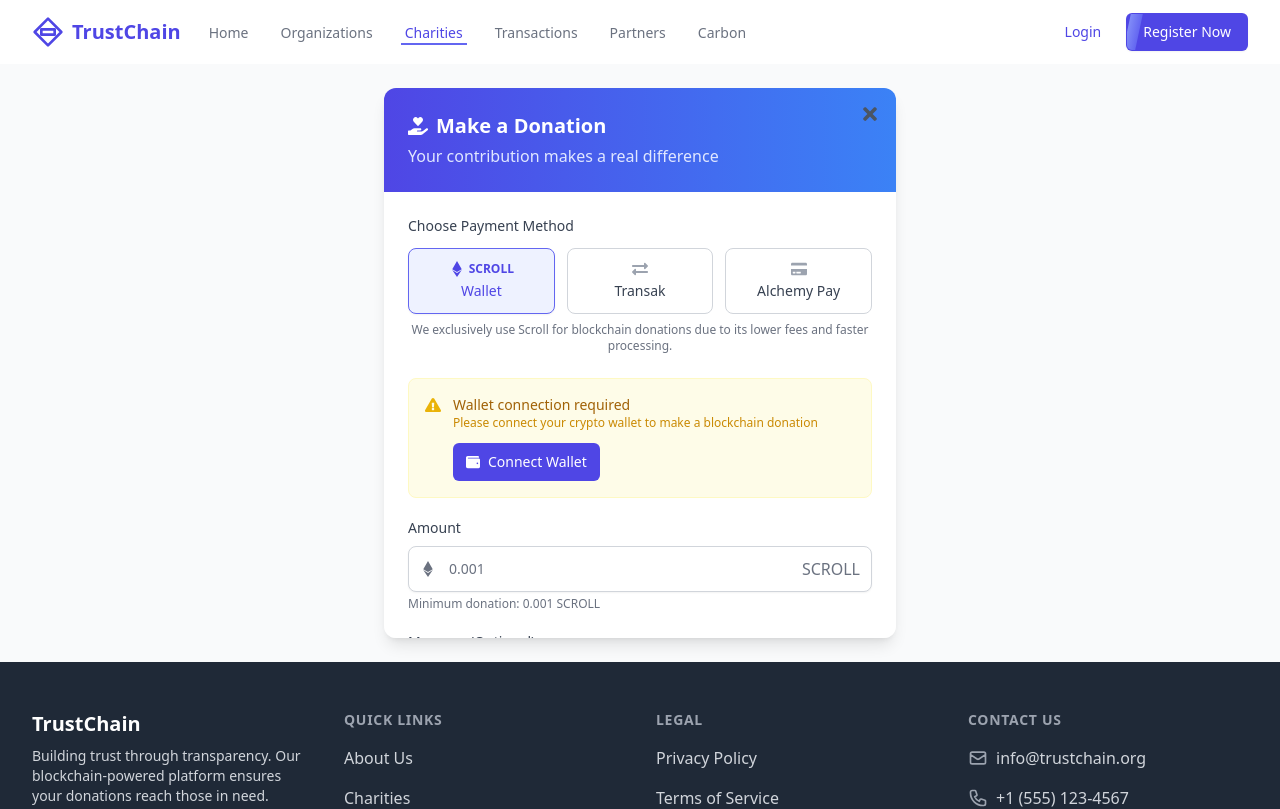
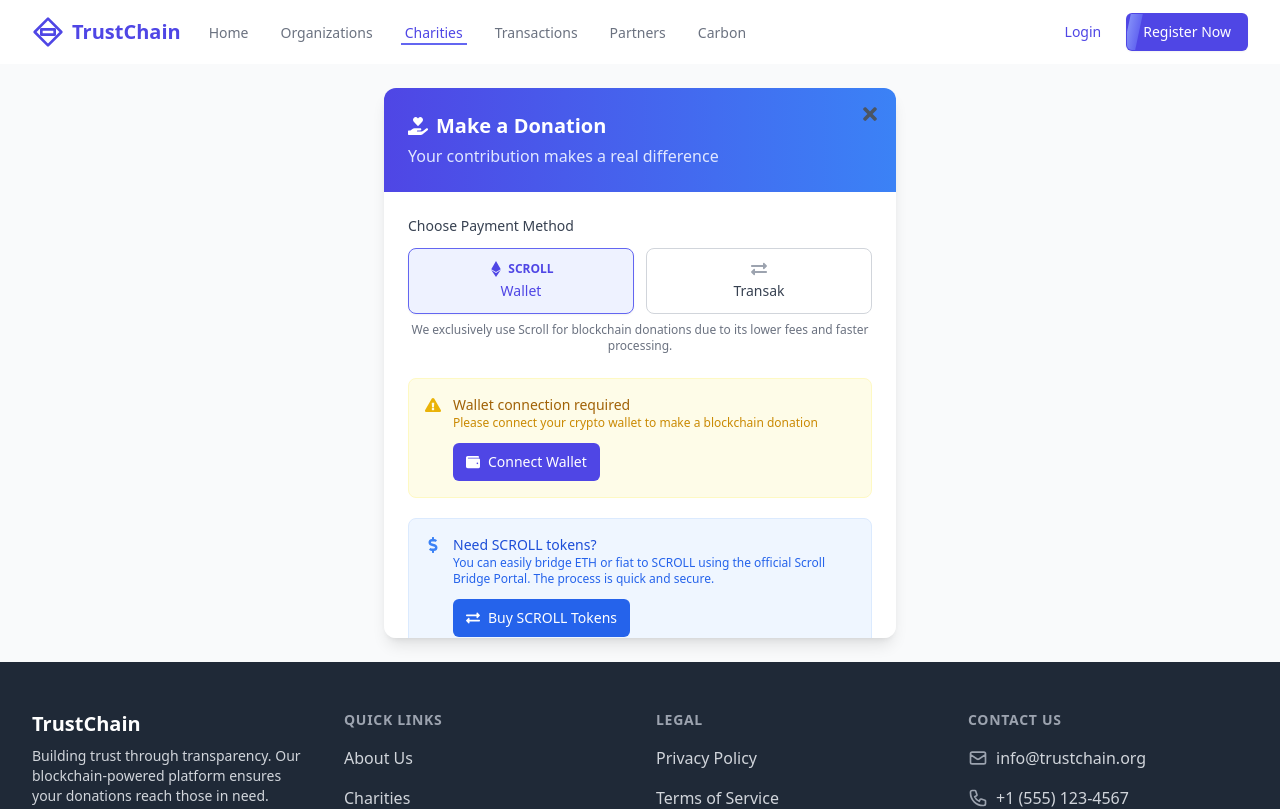
Before and after one commit to ChongSZ7279/trustchain, a React (Vite) app in the folder frontend/: page /charities/1/donate in a window 1280 px wide. Shown: the top 809 px of the page. Built offline with nearby package versions, Linux system fonts and the light colour scheme; no server answers.

Commit message:
update donation form
add link to scrolltestnet bridge and delete alchemy payoption

```diff
--- a/frontend/src/components/DonationForm.jsx
+++ b/frontend/src/components/DonationForm.jsx
@@ -382,10 +382,10 @@
         {/* Payment Method Selection - Improved UI */}
         <div className="mb-6">
           <h3 className="text-sm font-medium text-gray-700 mb-3">Choose Payment Method</h3>
-          <div className="grid grid-cols-3 gap-3">
+          <div className="grid grid-cols-2 gap-3">
             <button
               onClick={() => setPaymentMethod('blockchain')}
-              className={`p-3 border rounded-lg flex flex-col items-center justify-center transition-all ${
+              className={`w-full p-3 border rounded-lg flex flex-col items-center justify-center transition-all ${
                 paymentMethod === 'blockchain'
                   ? 'border-indigo-500 bg-indigo-50 shadow-sm'
                   : 'border-gray-300 hover:border-gray-400 hover:bg-gray-50'
@@ -401,7 +401,7 @@
             </button>
             <button
               onClick={() => setPaymentMethod('transak')}
-              className={`p-3 border rounded-lg flex flex-col items-center justify-center transition-all ${
+              className={`w-full p-3 border rounded-lg flex flex-col items-center justify-center transition-all ${
                 paymentMethod === 'transak'
                   ? 'border-indigo-500 bg-indigo-50 shadow-sm'
                   : 'border-gray-300 hover:border-gray-400 hover:bg-gray-50'
@@ -410,19 +410,6 @@
               <FaExchangeAlt className={`mb-1 ${paymentMethod === 'transak' ? 'text-indigo-600' : 'text-gray-400'}`} />
               <span className={`font-medium text-sm ${paymentMethod === 'transak' ? 'text-indigo-600' : 'text-gray-700'}`}>
                 Transak
-              </span>
-            </button>
-            <button
-              onClick={() => setPaymentMethod('alchemypay')}
-              className={`p-3 border rounded-lg flex flex-col items-center justify-center transition-all ${
-                paymentMethod === 'alchemypay'
-                  ? 'border-indigo-500 bg-indigo-50 shadow-sm'
-                  : 'border-gray-300 hover:border-gray-400 hover:bg-gray-50'
-              }`}
-            >
-              <FaCreditCard className={`mb-1 ${paymentMethod === 'alchemypay' ? 'text-indigo-600' : 'text-gray-400'}`} />
-              <span className={`font-medium text-sm ${paymentMethod === 'alchemypay' ? 'text-indigo-600' : 'text-gray-700'}`}>
-                Alchemy Pay
               </span>
             </button>
           </div>
@@ -492,6 +479,30 @@
                 </p>
               </div>
             )}
+
+            {/* Scroll Bridge Portal Section */}
+            <div className="mb-5 p-4 bg-blue-50 rounded-lg border border-blue-100">
+              <div className="flex items-start">
+                <FaDollarSign className="text-blue-500 mt-0.5 mr-3 flex-shrink-0" />
+                <div>
+                  <p className="text-sm text-blue-700 font-medium">
+                    Need SCROLL tokens?
+                  </p>
+                  <p className="text-xs text-blue-600 mb-3">
+                    You can easily bridge ETH or fiat to SCROLL using the official Scroll Bridge Portal. The process is quick and secure.
+                  </p>
+                  <a
+                    href="https://portal-sepolia.scroll.io/bridge"
+                    target="_blank"
+                    rel="noopener noreferrer"
+                    className="inline-flex items-center px-3 py-2 border border-transparent text-sm font-medium rounded-md text-white bg-blue-600 hover:bg-blue-700 focus:outline-none focus:ring-2 focus:ring-offset-2 focus:ring-blue-500 transition-colors"
+                  >
+                    <FaExchangeAlt className="mr-2" />
+                    Buy SCROLL Tokens
+                  </a>
+                </div>
+              </div>
+            </div>
 
             <form onSubmit={handleSubmit} className="space-y-5">
               {/* Amount Field - Improved consistency */}
@@ -732,117 +743,6 @@
               />
             )}
           </div>
-        ) : paymentMethod === 'alchemypay' ? (
-          <div className="space-y-5">
-            {/* AlchemyPay Information Box - Improved styling */}
-            <div className="bg-indigo-50 p-4 rounded-lg mb-4 border border-indigo-100">
-              <div className="flex justify-between items-start mb-2">
-                <h3 className="font-medium text-indigo-800 flex items-center">
-                  <FaCreditCard className="mr-2" />
-                  Alchemy Pay Integration
-                </h3>
-                <span className="bg-blue-100 text-blue-800 text-xs px-2 py-1 rounded-full">
-                  Test Mode
-                </span>
-              </div>
-              <p className="text-indigo-700 text-sm">
-                Alchemy Pay allows you to easily purchase cryptocurrency using your credit card, debit card, or bank transfer.
-                You'll be redirected to Alchemy Pay's secure payment page to complete your purchase.
-              </p>
-              <p className="text-indigo-700 text-xs mt-2">
-                <strong>Note:</strong> You'll purchase ETH which will be converted to SCROLL for donation purposes.
-              </p>
-            </div>
-
-            {/* Amount Input - Consistent styling */}
-            <div>
-              <label htmlFor="alchemypayDonationAmount" className="block text-sm font-medium text-gray-700 mb-2">
-                Amount
-              </label>
-              <div className="relative">
-                <div className="absolute inset-y-0 left-0 pl-3 flex items-center pointer-events-none">
-                  <FaDollarSign className="text-gray-500" />
-                </div>
-                <input
-                  type="number"
-                  id="alchemypayDonationAmount"
-                  placeholder="10.00"
-                  step="0.01"
-                  min="5.00"
-                  value={amount}
-                  onChange={(e) => setAmount(e.target.value)}
-                  required
-                  className="pl-10 block w-full border border-gray-300 rounded-lg shadow-sm py-3 px-4 focus:ring-indigo-500 focus:border-indigo-500 sm:text-sm transition-colors"
-                />
-                <div className="absolute inset-y-0 right-0 flex items-center pr-3 pointer-events-none">
-                  <div className="flex items-center text-gray-500 font-medium">
-                    <span>USD</span>
-                  </div>
-                </div>
-              </div>
-              <p className="mt-1 text-xs text-gray-500">Minimum donation: $5.00 USD</p>
-            </div>
-
-            {/* Message field - Consistent styling */}
-            <div>
-              <label htmlFor="alchemypayDonationMessage" className="block text-sm font-medium text-gray-700 mb-2">
-                Message (Optional)
-              </label>
-              <textarea
-                id="alchemypayDonationMessage"
-                placeholder="Add a message with your donation"
-                value={message}
-                onChange={(e) => setMessage(e.target.value)}
-                className="w-full px-4 py-2 border border-gray-300 rounded-lg shadow-sm focus:outline-none focus:ring-2 focus:ring-indigo-500 focus:border-indigo-500 sm:text-sm transition-colors"
-                rows="3"
-              />
-            </div>
-
-            {/* Anonymous option - Consistent styling */}
-            <div>
-              <div className="flex items-start">
-                <div className="flex items-center h-5">
-                  <input
-                    id="isAnonymousAlchemypay"
-                    type="checkbox"
-                    checked={isAnonymous}
-                    onChange={(e) => setIsAnonymous(e.target.checked)}
-                    className="h-4 w-4 text-indigo-600 focus:ring-indigo-500 border-gray-300 rounded transition-colors"
-                  />
-                </div>
-                <div className="ml-3 text-sm">
-                  <label htmlFor="isAnonymousAlchemypay" className="font-medium text-gray-700">
-                    Make my donation anonymous
-                  </label>
-                  <p className="text-gray-500 text-xs mt-1">
-                    Your identity will not be shown publicly with your donation.
-                  </p>
-                </div>
-              </div>
-            </div>
-
-            {amount && parseFloat(amount) >= 5.0 && (
-              <AlchemyPayIntegration
-                amount={parseFloat(amount)}
-                charityId={charityId}
-                message={message}
-                isAnonymous={isAnonymous}
-                onSuccess={handleFiatToScrollSuccess}
-                onError={handleFiatToScrollError}
-              />
-            )}
-
-            {amount && parseFloat(amount) > 0 && parseFloat(amount) < 5.0 && (
-              <div className="bg-yellow-50 p-4 rounded-lg border border-yellow-100">
-                <div className="flex items-start">
-                  <FaExclamationTriangle className="text-yellow-500 mt-0.5 mr-3 flex-shrink-0" />
-                  <p className="text-yellow-700 text-sm">
-                    Alchemy Pay requires a minimum donation of $5.00 USD. Please increase your donation amount to continue.
-                  </p>
-                </div>
-              </div>
-            )}
-          </div>
         ) : null}
       </div>
     </div>
```
